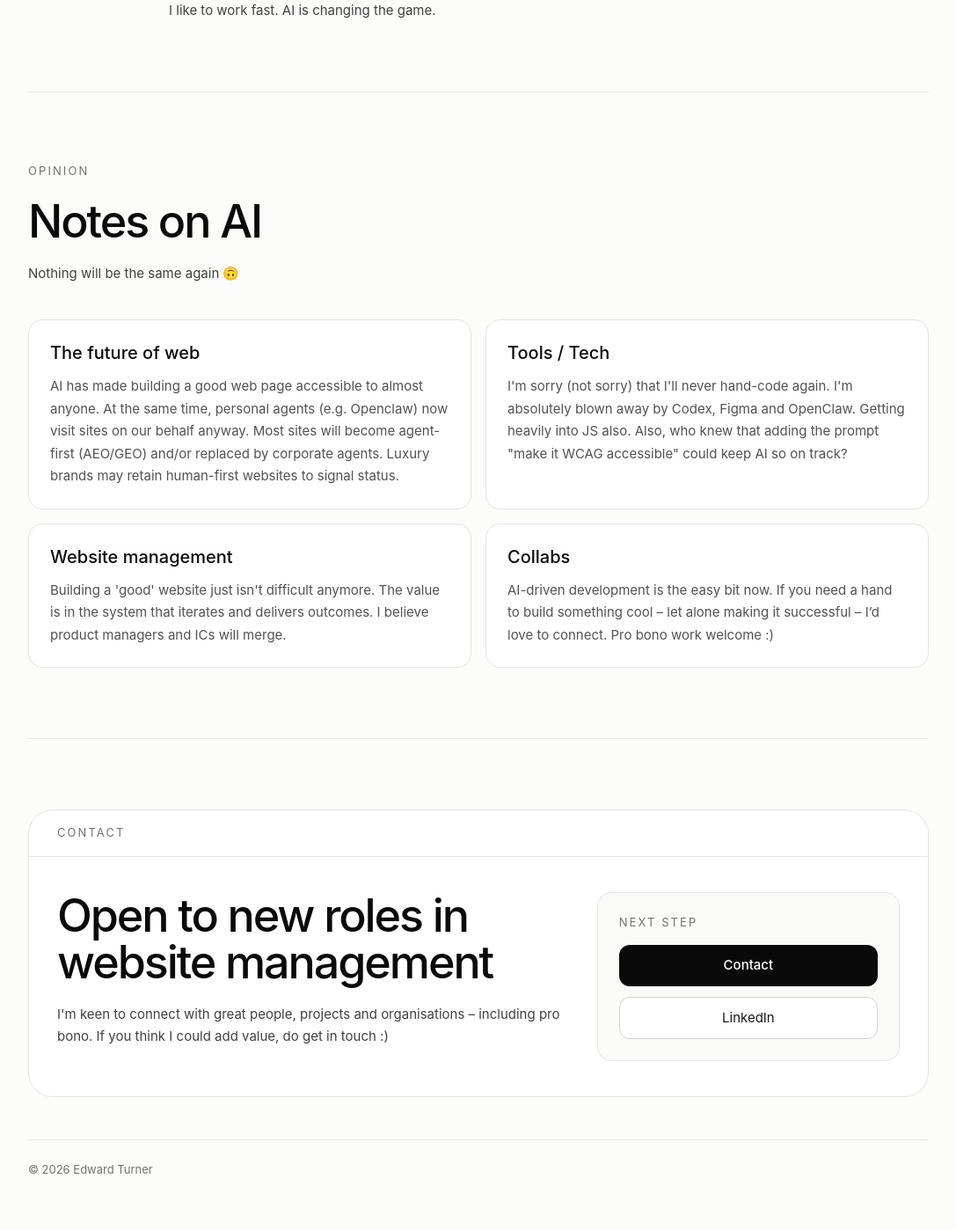
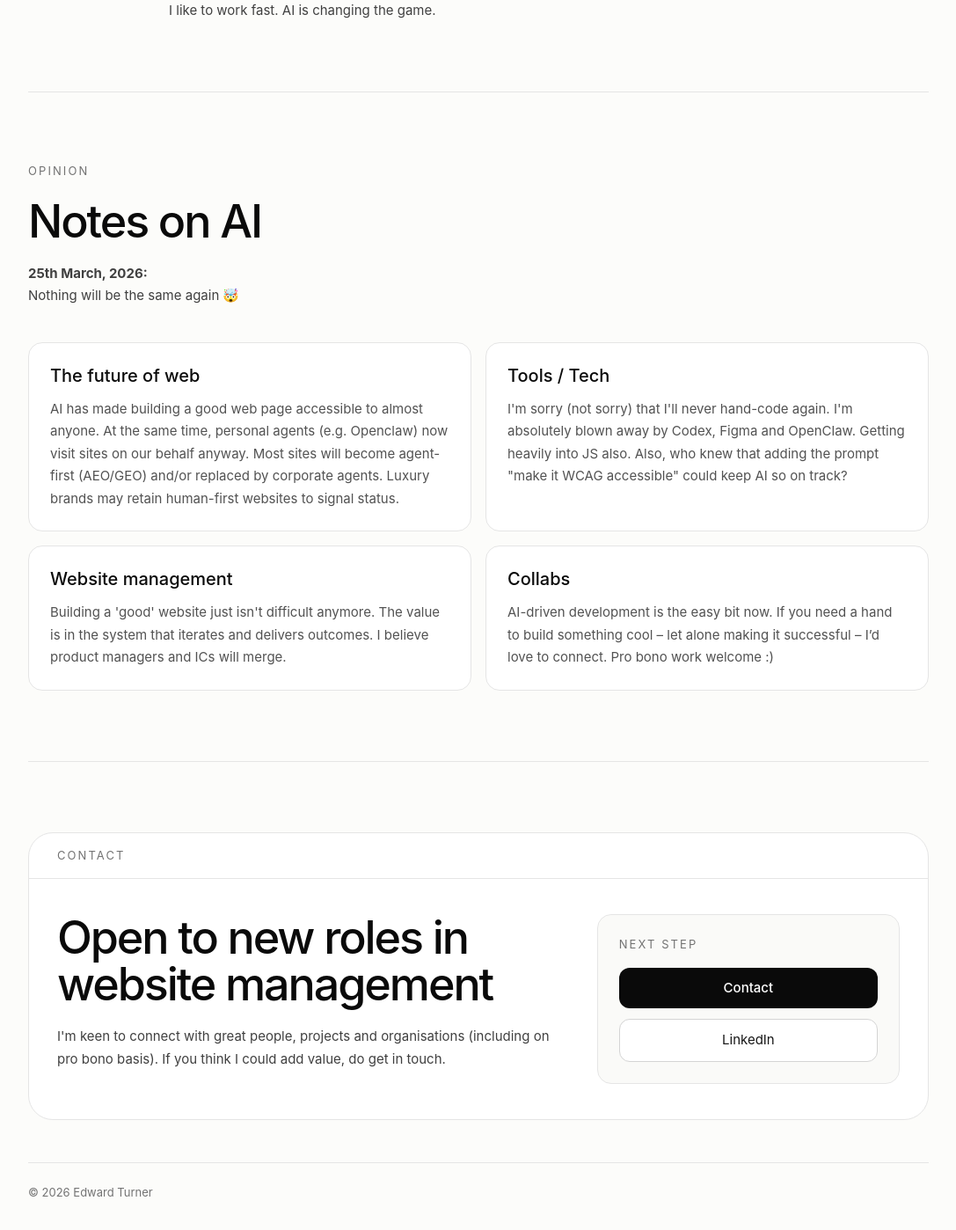
Before and after one commit to edturnuh/edturnuh.github.io, a React (Vite) app: page / in a window 1280 px wide. Shown: the part 1903-3301 px from the top of the page at 88% size, without its empty margins (96-1183 px from the left). Built offline with nearby package versions, Linux system fonts and the light colour scheme.

Commit message:
final content fixes v3

```diff
--- a/src/app/components/CallToAction.tsx
+++ b/src/app/components/CallToAction.tsx
@@ -20,7 +20,7 @@ export function CallToAction() {
                 Open to new roles in website management
               </h2>
               <p className="body-copy mt-5 text-neutral-700">
-                I'm keen to connect with great people, projects and organisations – including pro bono. If you think I could add value, do get in touch :)
+                I'm keen to connect with great people, projects and organisations (including on pro bono basis). If you think I could add value, do get in touch.
               </p>
             </div>
 
--- a/src/app/components/LatestNotes.tsx
+++ b/src/app/components/LatestNotes.tsx
@@ -29,7 +29,7 @@ export function LatestNotes() {
           Notes on AI
         </h2>
         <p className="body-copy mt-5 text-neutral-700">
-          Nothing will be the same again 🙃
+          <strong>25th March, 2026:</strong><br />Nothing will be the same again 🤯
         </p>
       </div>
 
```
